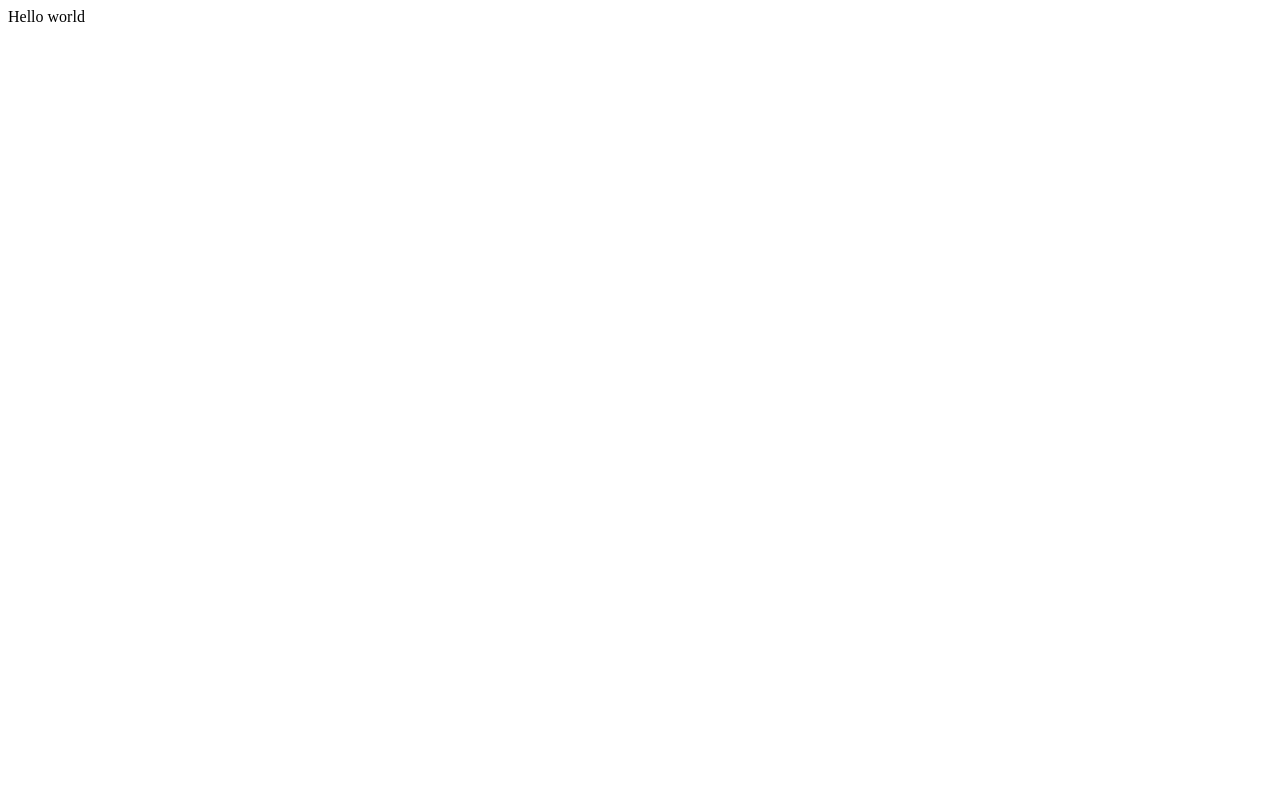
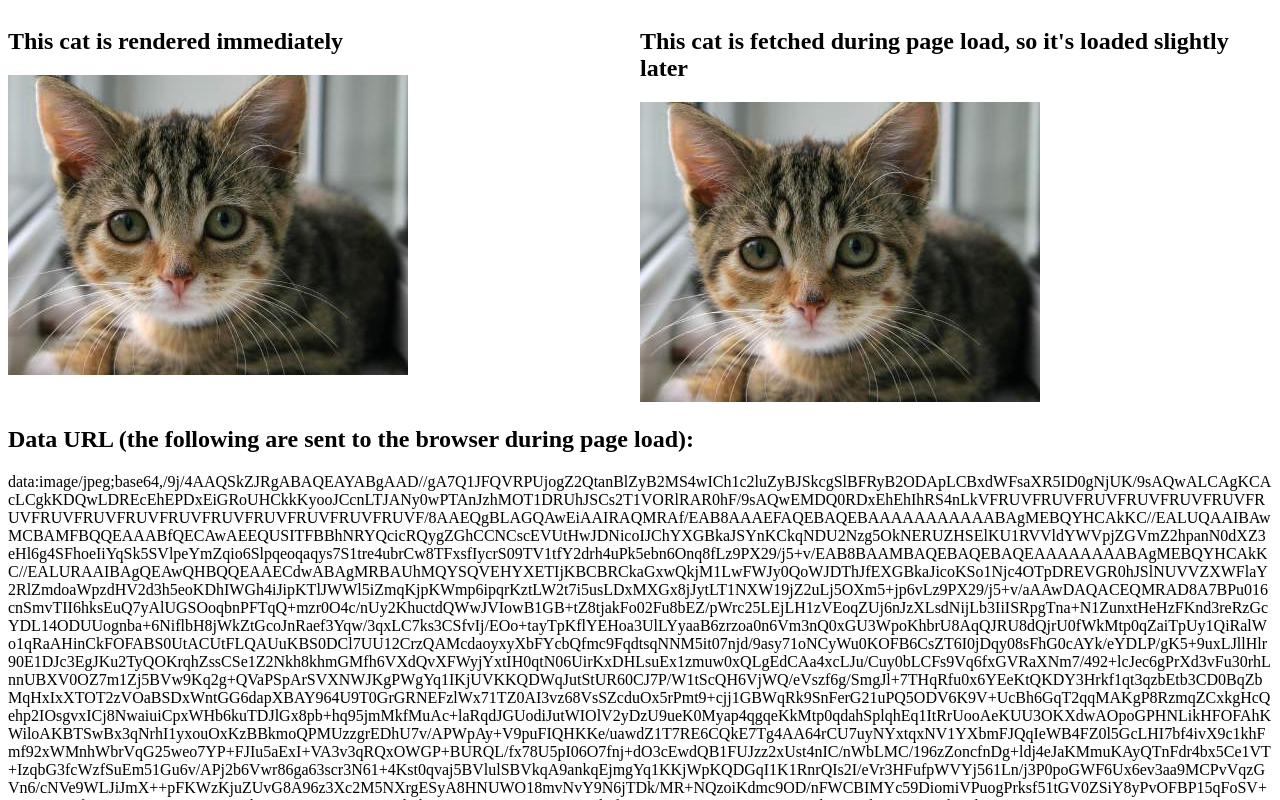
Before and after one commit to joulev/debug, a Next.js app: page / in a window 1280 px wide. Shown: the top 800 px of the page. Built offline with nearby package versions, Linux system fonts and the light colour scheme.

Commit message:
add example
Signed-off-by: Vu Van Dung <me@joulev.dev>

```diff
--- a/app/page.tsx
+++ b/app/page.tsx
@@ -1,3 +1,30 @@
+import dataUrl from "./cat.jpeg?inline";
+import normalCat from "./cat.jpeg";
+
 export default function Page() {
-  return <div>Hello world</div>;
+  return (
+    <div>
+      <div
+        style={{
+          display: "grid",
+          gridTemplateColumns: "repeat(2, minmax(0, 1fr))",
+        }}
+      >
+        <div>
+          <h2>This cat is rendered immediately</h2>
+          <img src={dataUrl} />
+        </div>
+        <div>
+          <h2>
+            This cat is fetched during page load, so it's loaded slightly later
+          </h2>
+          <img src={normalCat.src} />
+        </div>
+      </div>
+      <h2>
+        Data URL (the following are sent to the browser during page load):
+      </h2>
+      <div style={{ overflowWrap: "break-word" }}>{dataUrl}</div>
+    </div>
+  );
 }
--- /dev/null
+++ b/next.config.js
@@ -0,0 +1,32 @@
+// Source: https://github.com/vercel/next.js/discussions/36981#discussioncomment-4319460
+function patchNextjsWebpackImageLoaderForInline(config) {
+  // workaround for Next.js overriding webpack `config.module.generator` for all of "asset" module types
+  // although it works for "asset/resource" and "asset/source" types, it breaks asset/inline
+  // https://github.com/vercel/next.js/discussions/36981#discussioncomment-3167331
+  config.module.generator["asset/resource"] = config.module.generator["asset"];
+  config.module.generator["asset/source"] = config.module.generator["asset"];
+  delete config.module.generator["asset"];
+
+  // find the Next.js image loader rule configured by Next.js automatically
+  // disable it for imports with a query parameter ?inline
+  const imageRule = config.module.rules.find(
+    (rule) => rule.loader === "next-image-loader"
+  );
+  imageRule.resourceQuery = { not: /inline/ };
+
+  // add a custom rule for importing bitmap files with a query parameter ?inline
+  // to use the webpack asset/inline module
+  config.module.rules.push({
+    test: /\.(jpe?g|gif|png)$/i,
+    resourceQuery: /inline/,
+    type: "asset/inline",
+  });
+}
+
+/** @type {import("next").NextConfig} */
+module.exports = {
+  webpack: (config) => {
+    patchNextjsWebpackImageLoaderForInline(config);
+    return config;
+  },
+};
--- /dev/null
+++ b/types/index.d.ts
@@ -0,0 +1,4 @@
+declare module "*.jpeg?inline" {
+  const value: string;
+  export default value;
+}
```
Also changed, not shown: app/cat.jpeg (added).
